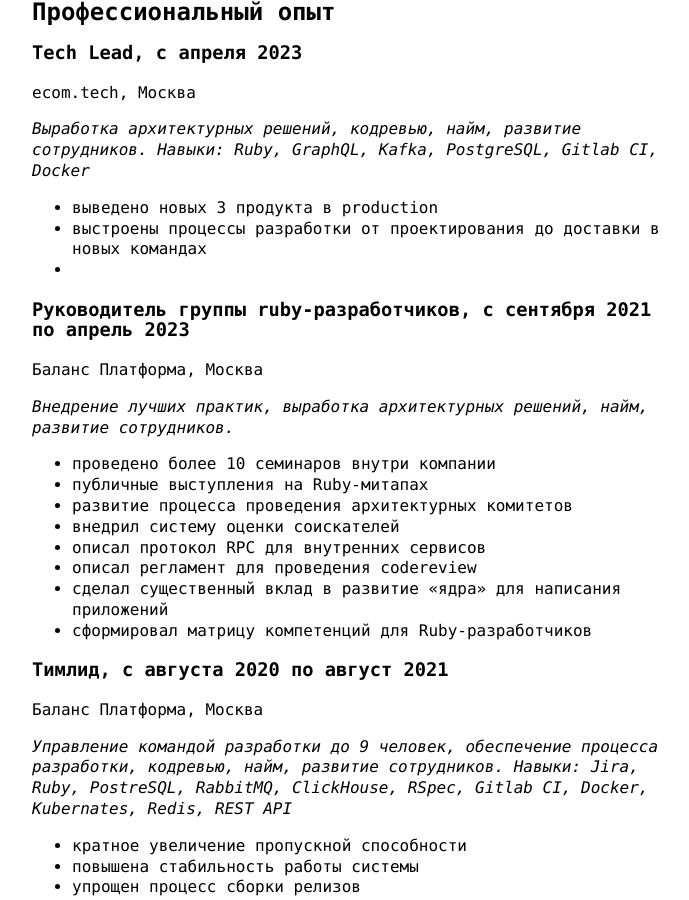
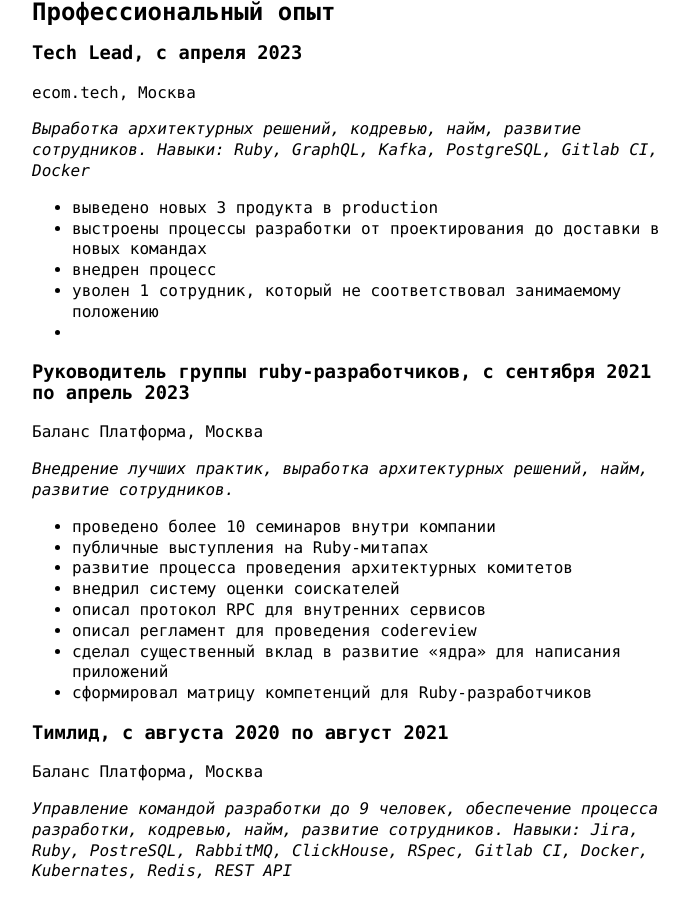
Before and after one commit to sergio-fry/blog, a Jekyll site: the page built from cv.md, in a window 1280 px wide and 900 px high, scrolled down 863 px. Shown: the whole window, without its empty margins (288-977 px from the left). Built offline with Jekyll 4.4.1, drawn with Linux system fonts in a browser that asks for light colours.

Commit message:
vault backup: 2024-11-19 13:31:39
Affected files:
cv.md

```diff
--- a/cv.md
+++ b/cv.md
@@ -42,6 +42,8 @@ ecom.tech, Москва
 
 - выведено новых 3 продукта в production
 - выстроены процессы разработки от проектирования до доставки в новых командах
+- внедрен процесс
+- уволен 1 сотрудник, который не соответствовал занимаемому положению
 -
 
 ### Руководитель группы ruby-разработчиков, с сентября 2021 по апрель 2023
```
